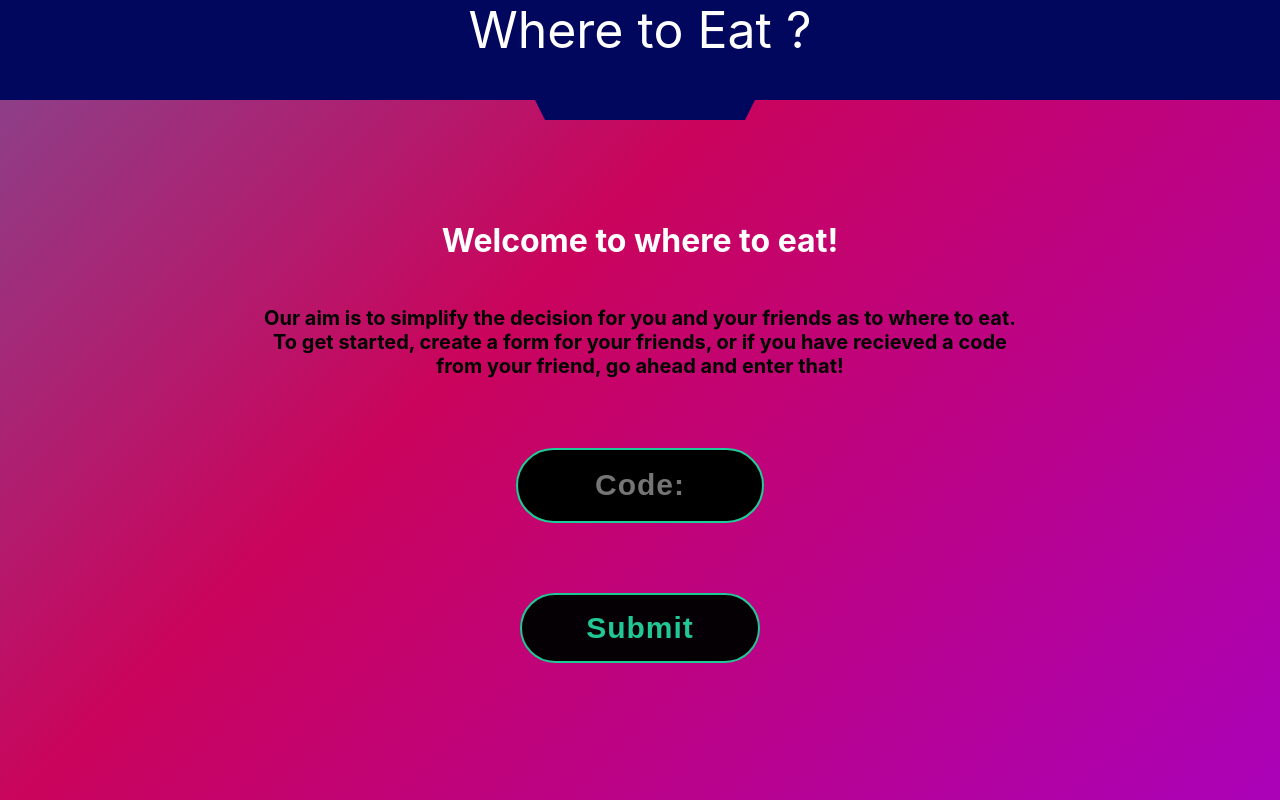
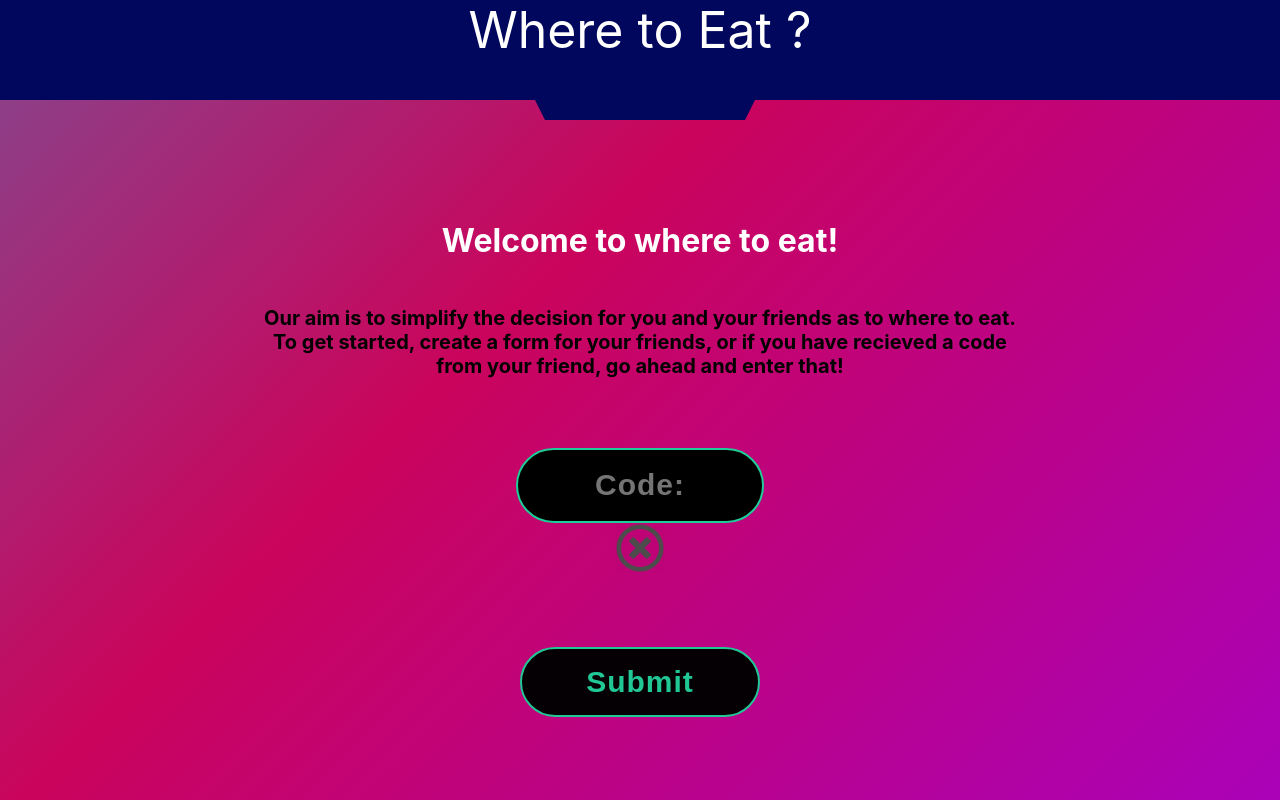
Before and after one commit to ktech99/whereToEat, a React (Create React App) app in the folder src/main/resources/: page / in a window 1280 px wide. Both pictures are taken after a click on the button "Enter code". Built offline with nearby package versions, Linux system fonts and the light colour scheme.

Commit message:
add cancel button without functionality

```diff
--- a/src/main/resources/src/App.css
+++ b/src/main/resources/src/App.css
@@ -161,6 +161,10 @@
 
 }
 
+.cancelButton{
+  visibility : hidden;
+}
+
 /*Fade in animations*/
 @keyframes fadein {
   from { opacity: 0; }
--- a/src/main/resources/src/App.js
+++ b/src/main/resources/src/App.js
@@ -23,10 +23,11 @@ class App extends Component {
                     </p>
                     <form>
                     <input id="createButton" className={"button-submit"} type="submit" value="Create a Form"/>
-
+                    <br/>
+                        <img src={require("./img/cancel.png")} height={50} className={"cancelButton"} id = "cancelButton"/>
                     </form>
                     <br/>
-                    <button className={"button-submit"} onClick={test} id = "enterCode">Enter
+                    <button className={"button-submit"} onClick={enterCode} id = "enterCode">Enter
                         code
                     </button>
 
@@ -34,26 +35,18 @@ class App extends Component {
             </div>
         );
 
-        function test() {
+        function enterCode() {
             var create = document.getElementById("createButton");
             var enterCode = document.getElementById("enterCode")
             var codeTextBox = document.createElement('input');
+            var cancel = document.getElementById("cancelButton");
+            cancel.style.visibility = "visible";
             codeTextBox.classList.add("inputText");
             codeTextBox.placeholder = "Code:";
             codeTextBox.id = "codeTextBox";
             codeTextBox.background = "black";
             create.classList.add("change");
             create.value = "";
-
-            // create.classList.remove("button-submit");
-            // create.value = "";
-            // create.type = "input"
-            // create.value = "";
-            //
-            //
-            // create = document.getElementById("codeTextBox");
-            // create.classList.add("change");
-            //TODO: Make into text box with button
             //add delay to changing classes
             setTimeout(function () {
                 create.value = "Code:";
```
Also changed, not shown: src/main/resources/src/img/cancel.png (added).
